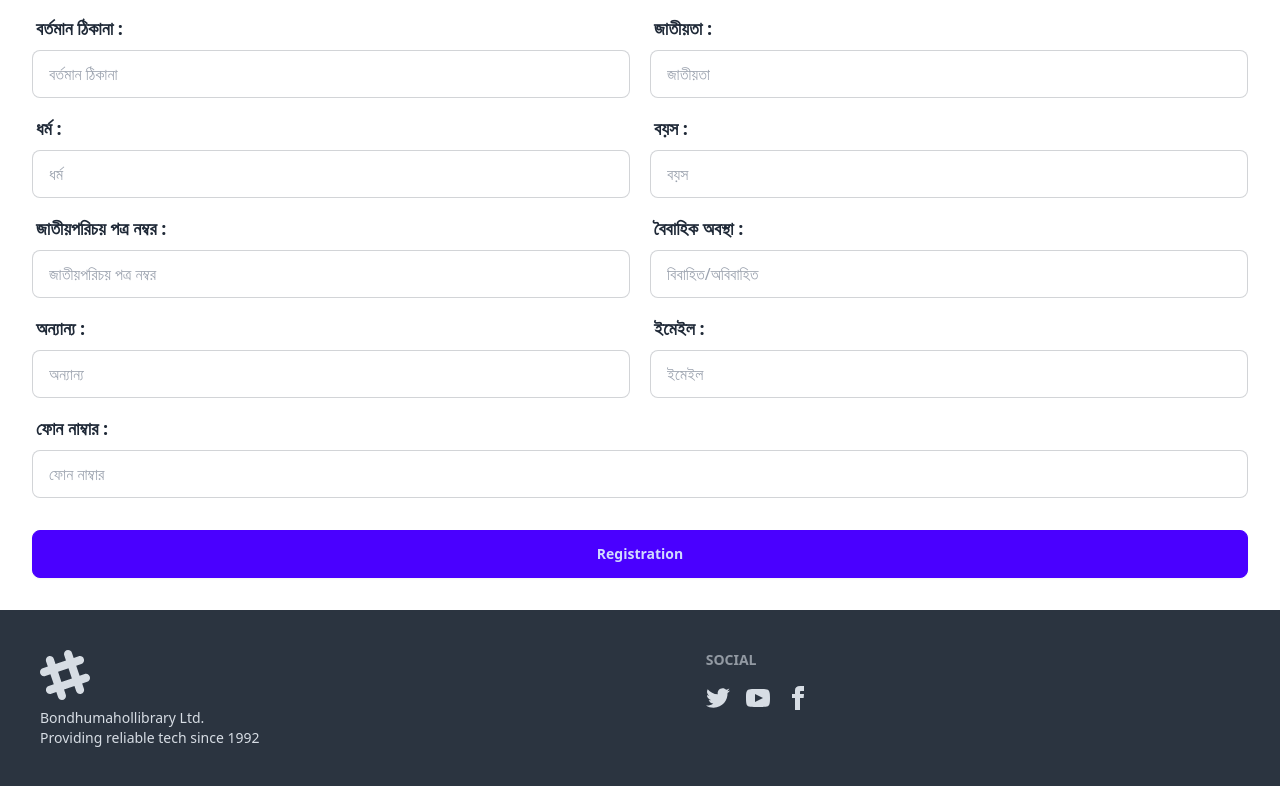
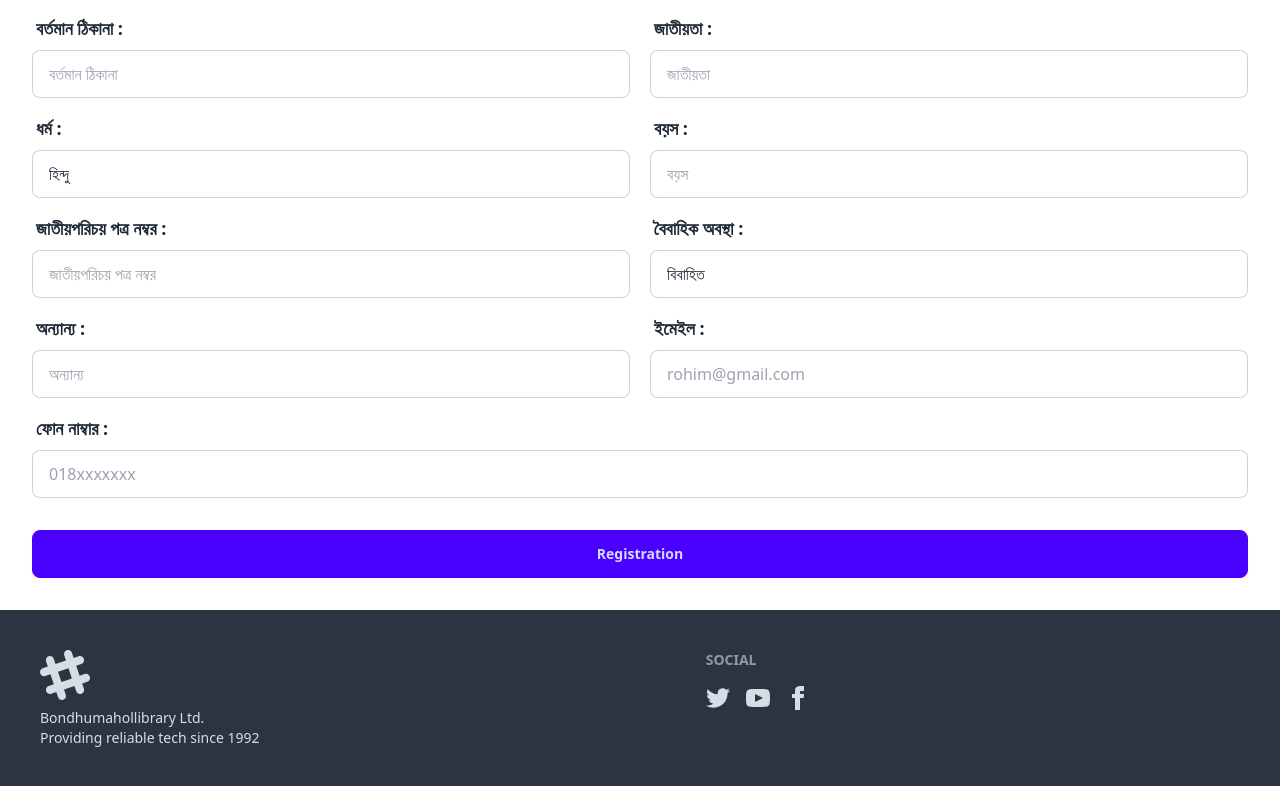
Before and after one commit to sajalbiswas1/Bondhumahollibrary-clint, a React (Vite) app: page / in a window 1280 px wide. Shown: the part 814-1600 px from the top of the page. Built offline with nearby package versions, Linux system fonts and the light colour scheme.

Commit message:
some input value collect

```diff
--- a/src/Page/HomePage/Section/ManualForm.jsx
+++ b/src/Page/HomePage/Section/ManualForm.jsx
@@ -1,23 +1,37 @@
 
 const ManualForm = () => {
+    const handleForm =e =>{
+        e.preventDefault()
+        const form = e.target;
+        const name = form.name.value;
+        const fatherName = form.fatherName.value;
+        // const name = form.name.value;
+        // const name = form.name.value;
+        // const name = form.name.value;
+        // const name = form.name.value;
+        // const name = form.name.value;
+        // const name = form.name.value;
+        // const name = form.name.value;
+        // const name = form.name.value;
+    }
     return (
         <div>
             <h2 className="text-xl font-bold mt-5 mb-2 ml-4">Manual Form...</h2>
             <hr className="border-black border-2 w-[300px]" />
 
-            <form className="card-body">
+            <form onSubmit={handleForm} className="card-body">
                 <div className="grid md:grid-cols-2 gap-5">
                     <div className="form-control">
                         <label className="label">
                             <span className="label-text font-bold text-lg">নাম :</span>
                         </label>
-                        <input type="text" placeholder="নাম  " className="input input-bordered" required />
+                        <input type="text" name="name" placeholder="নাম  " className="input input-bordered" required />
                     </div>
                     <div className="form-control">
                         <label className="label">
                             <span className="label-text font-bold text-lg">পিতার নাম :</span>
                         </label>
-                        <input type="text" placeholder="পিতার নাম" className="input input-bordered" required />
+                        <input type="text" name="fatherName" placeholder="পিতার নাম" className="input input-bordered" required />
                     </div>
                 </div>
                 <div className="grid md:grid-cols-2 gap-5">
@@ -53,7 +67,13 @@ const ManualForm = () => {
                         <label className="label">
                             <span className="label-text font-bold text-lg">ধর্ম :</span>
                         </label>
-                        <input type="text" placeholder="ধর্ম " className="input input-bordered" required />
+                        <select className="input input-bordered" name="ধর্ম" id="">
+                            <option value="বিবাহিত">হিন্দু </option>
+                            <option value="অবিবাহিত">ইসলাম</option>
+                            <option value="অবিবাহিত">খ্রিষ্টান</option>
+                            <option value="অবিবাহিত">বৌদ্ধ </option>
+                        </select>
+                        {/* <input type="text" placeholder="ধর্ম " className="input input-bordered" required /> */}
                     </div>
                     <div className="form-control">
                         <label className="label">
@@ -70,10 +90,15 @@ const ManualForm = () => {
                         <input type="text" placeholder="জাতীয়পরিচয় পত্র নম্বর " className="input input-bordered" required />
                     </div>
                     <div className="form-control">
+
                         <label className="label">
                             <span className="label-text font-bold text-lg">বৈবাহিক অবস্থা :</span>
                         </label>
-                        <input type="text" placeholder="বিবাহিত/অবিবাহিত" className="input input-bordered" required />
+                        <select className="input input-bordered" name="বৈবাহিক অবস্থা" id="">
+                            <option value="বিবাহিত">বিবাহিত</option>
+                            <option value="অবিবাহিত">অবিবাহিত</option>
+                        </select>
+                        {/* <input type="text" placeholder="বিবাহিত/অবিবাহিত" className="input input-bordered" required /> */}
                     </div>
                 </div>
                 <div className="grid md:grid-cols-2 gap-5">
@@ -87,15 +112,15 @@ const ManualForm = () => {
                         <label className="label">
                             <span className="label-text font-bold text-lg">ইমেইল :</span>
                         </label>
-                        <input type="email" placeholder="ইমেইল" className="input input-bordered" required/>
+                        <input type="email" placeholder="rohim@gmail.com" className="input input-bordered" required />
                     </div>
                 </div>
                 <div className="form-control">
-                        <label className="label">
-                            <span className="label-text font-bold text-lg">ফোন নাম্বার :</span>
-                        </label>
-                        <input type="text" placeholder="ফোন নাম্বার" className="input input-bordered" required/>
-                    </div>
+                    <label className="label">
+                        <span className="label-text font-bold text-lg">ফোন নাম্বার :</span>
+                    </label>
+                    <input type="text" placeholder="018xxxxxxx" className="input input-bordered" required />
+                </div>
                 <div className="form-control mt-6">
                     <button className="btn btn-primary">Registration</button>
                 </div>
```
